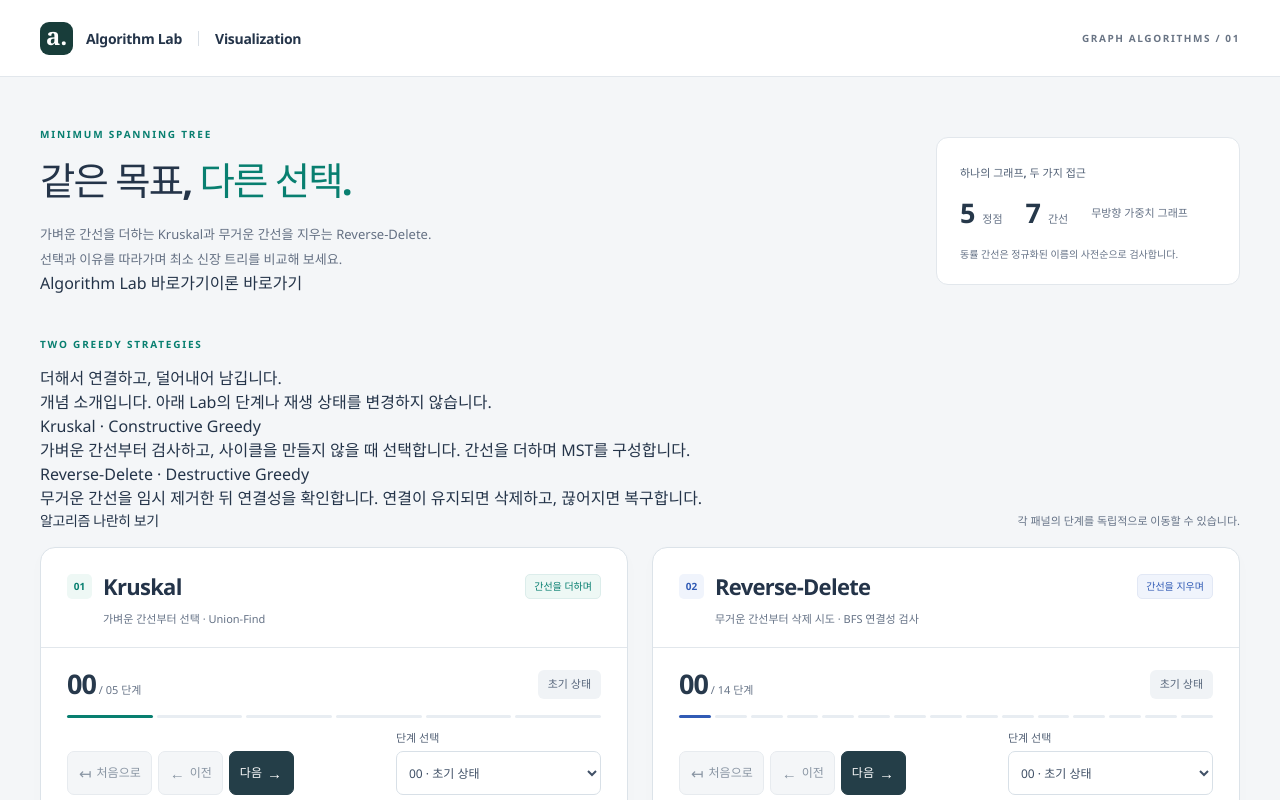
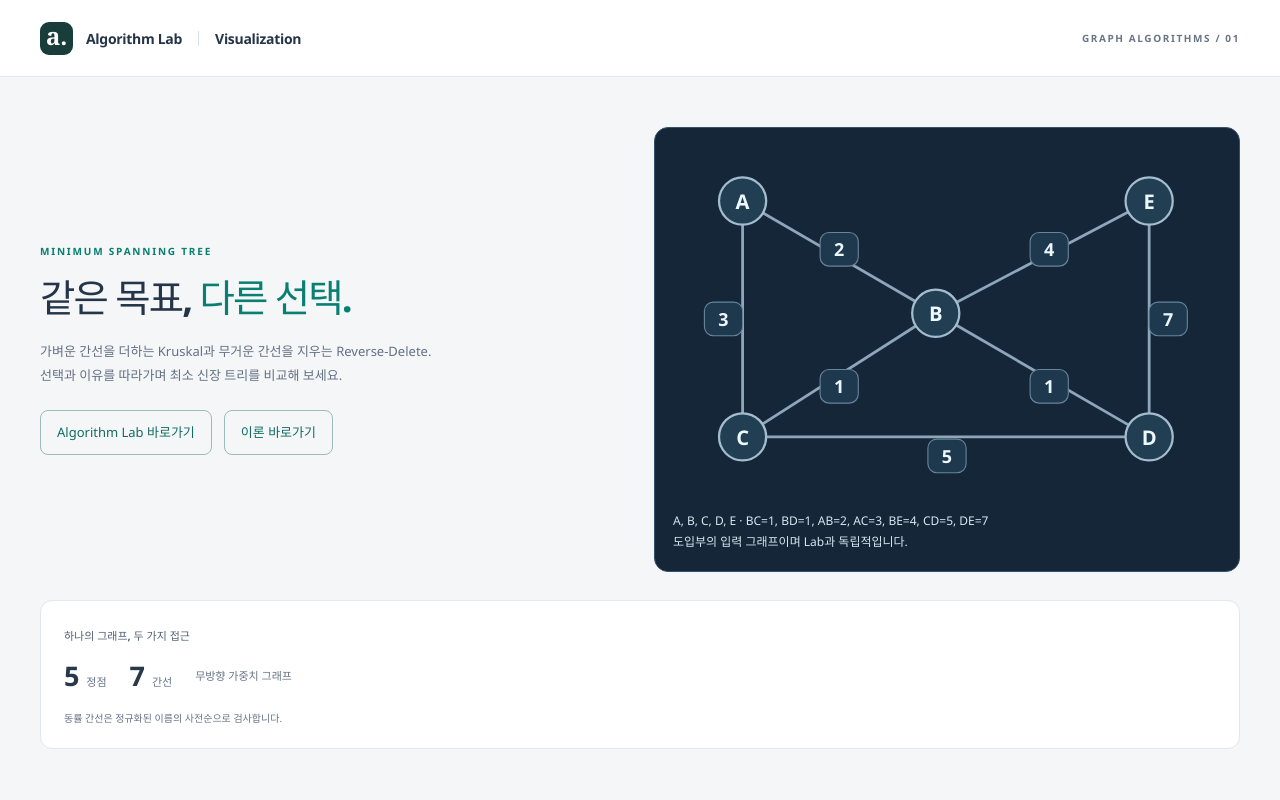
Before and after one commit to ilwoo-maker/Algorithm_Visualization, a React (Vite) app: page / in a window 1280 px wide. Shown: the top 800 px of the page. Built offline with nearby package versions, Linux system fonts and the light colour scheme.

Commit message:
feat: add isolated MST hero scroll and concept story

```diff
--- a/src/App.tsx
+++ b/src/App.tsx
@@ -14,7 +14,7 @@ export default function App() {
     <a className="skip-link" href="#comparison">비교 화면으로 건너뛰기</a>
     <header className="site-header"><div className="page-width header-inner"><div className="brand"><span className="brand-mark" aria-hidden="true">a.</span>Algorithm Lab<span className="brand-divider" />Visualization</div><span className="header-label">GRAPH ALGORITHMS / 01</span></div></header>
     <main className="page-width">
-      <MstHeroSection /><AlgorithmConceptSection /><AlgorithmLabSection runs={runs} /><TheorySection results={completedRuns} />
+      <MstHeroSection /><AlgorithmConceptSection runs={completedRuns} /><AlgorithmLabSection runs={runs} /><TheorySection results={completedRuns} />
       <footer className="page-footer"><span>Algorithm Visualization</span><p>간선의 색·선 모양·상태명을 함께 확인하세요. 단계별 가중치는 현재 활성 간선의 합입니다.</p></footer>
     </main>
   </>
--- /dev/null
+++ b/src/animation/useHeroScroll.ts
@@ -0,0 +1,26 @@
+import { useLayoutEffect } from 'react'
+import type { RefObject } from 'react'
+import { gsap } from 'gsap'
+import { ScrollTrigger } from 'gsap/ScrollTrigger'
+
+export function useHeroScroll(root: RefObject<HTMLElement | null>, figure: RefObject<HTMLElement | null>) {
+  useLayoutEffect(() => {
+    if (!window.matchMedia || !root.current || !figure.current) return
+    const desktop = window.matchMedia('(min-width: 1200px)')
+    const reduced = window.matchMedia('(prefers-reduced-motion: reduce)')
+    let context: gsap.Context | undefined
+    const update = () => {
+      context?.revert(); context = undefined
+      if (!desktop.matches || reduced.matches) return
+      gsap.registerPlugin(ScrollTrigger)
+      context = gsap.context(() => {
+        gsap.to(figure.current, { scale: 0.65, y: -48, ease: 'none', scrollTrigger: {
+          trigger: root.current!, start: 'top top', end: 'bottom top', scrub: 0.5, invalidateOnRefresh: true,
+        } })
+      }, root.current!)
+    }
+    update()
+    desktop.addEventListener('change', update); reduced.addEventListener('change', update)
+    return () => { desktop.removeEventListener('change', update); reduced.removeEventListener('change', update); context?.revert() }
+  }, [root, figure])
+}
--- a/src/components/AlgorithmConceptSection.tsx
+++ b/src/components/AlgorithmConceptSection.tsx
@@ -1,6 +1,12 @@
-export function AlgorithmConceptSection() {
+import type { MstRun } from '../algorithms/types'
+import { StoryGraph } from './StoryGraph'
+export function AlgorithmConceptSection({ runs }: { runs: readonly MstRun[] }) {
   return <section className="concept-section" aria-label="알고리즘 개념 비교">
     <p className="eyebrow">TWO GREEDY STRATEGIES</p><h2>더해서 연결하고, 덜어내어 남깁니다.</h2><p>개념 소개입니다. 아래 Lab의 단계나 재생 상태를 변경하지 않습니다.</p>
     <div className="concept-grid"><article><h3>Kruskal · Constructive Greedy</h3><p>가벼운 간선부터 검사하고, 사이클을 만들지 않을 때 선택합니다. 간선을 더하며 MST를 구성합니다.</p></article><article><h3>Reverse-Delete · Destructive Greedy</h3><p>무거운 간선을 임시 제거한 뒤 연결성을 확인합니다. 연결이 유지되면 삭제하고, 끊어지면 복구합니다.</p></article></div>
+    <div className="concept-grid">{runs.map(run => {
+      const example = run.snapshots.find(step => run.algorithm === 'kruskal' ? step.action === 'accept' : step.action === 'try-remove' && step.components.length > 1)
+      return example && <figure className="concept-graph" key={run.algorithm}><StoryGraph snapshot={example} /><figcaption><strong>{run.algorithm === 'kruskal' ? '선택의 예' : '임시 제거의 예'}</strong> · {example.what} {example.why} 현재 활성 합 {example.totalWeight}. 개념용 읽기 전용 예시입니다.</figcaption></figure>
+    })}</div>
   </section>
 }
--- a/src/components/MstHeroSection.tsx
+++ b/src/components/MstHeroSection.tsx
@@ -1,8 +1,15 @@
+import { useRef } from 'react'
+import { useHeroScroll } from '../animation/useHeroScroll'
+import { StoryGraph } from './StoryGraph'
+import { ASSIGNMENT_GRAPH } from '../algorithms/fixtures'
 export function MstHeroSection() {
-  return <section className="intro hero-section" aria-label="MST 도입">
+  const root = useRef<HTMLElement>(null), figure = useRef<HTMLElement>(null)
+  useHeroScroll(root, figure)
+  return <section ref={root} className="intro hero-section" aria-label="MST 도입">
     <div><p className="eyebrow">MINIMUM SPANNING TREE</p><h1>같은 목표, <span>다른 선택.</span></h1>
       <p className="intro-copy">가벼운 간선을 더하는 Kruskal과 무거운 간선을 지우는 Reverse-Delete.<br />선택과 이유를 따라가며 최소 신장 트리를 비교해 보세요.</p>
       <nav className="section-links" aria-label="페이지 탐색"><a href="#comparison">Algorithm Lab 바로가기</a><a href="#theory">이론 바로가기</a></nav>
-    </div><aside className="input-summary" aria-label="공통 입력 그래프"><span className="summary-kicker">하나의 그래프, 두 가지 접근</span><div className="summary-numbers"><span><strong>5</strong> 정점</span><span><strong>7</strong> 간선</span><span>무방향 가중치 그래프</span></div><p>동률 간선은 정규화된 이름의 사전순으로 검사합니다.</p></aside>
+    </div><figure ref={figure} className="hero-graph"><StoryGraph /><figcaption>{ASSIGNMENT_GRAPH.vertices.join(', ')} · {ASSIGNMENT_GRAPH.edges.map(edge => `${edge.source}${edge.target}=${edge.weight}`).join(', ')}<br />도입부의 입력 그래프이며 Lab과 독립적입니다.</figcaption></figure>
+    <aside className="input-summary" aria-label="공통 입력 그래프"><span className="summary-kicker">하나의 그래프, 두 가지 접근</span><div className="summary-numbers"><span><strong>5</strong> 정점</span><span><strong>7</strong> 간선</span><span>무방향 가중치 그래프</span></div><p>동률 간선은 정규화된 이름의 사전순으로 검사합니다.</p></aside>
   </section>
 }
--- /dev/null
+++ b/src/components/StoryGraph.tsx
@@ -0,0 +1,16 @@
+import { ASSIGNMENT_GRAPH } from '../algorithms/fixtures'
+import type { Snapshot } from '../algorithms/types'
+import { EDGE_STYLES, VERTEX_POSITIONS, VERTEX_STYLE, WEIGHT_POSITIONS } from './graphPresentation'
+
+/** Decorative graph; the adjacent text provides its accessible explanation. */
+export function StoryGraph({ snapshot }: { snapshot?: Snapshot }) {
+  return <svg viewBox="0 0 520 340" aria-hidden="true" className="story-graph">
+    {ASSIGNMENT_GRAPH.edges.map(edge => {
+      const name = edge.source + edge.target, start = VERTEX_POSITIONS[edge.source], end = VERTEX_POSITIONS[edge.target], label = WEIGHT_POSITIONS[name]
+      const style = EDGE_STYLES[snapshot?.edges.find(item => item.name === name)?.status ?? 'present']
+      return <g key={name}><line x1={start.x} y1={start.y} x2={end.x} y2={end.y} stroke={style.color} strokeWidth={style.width} strokeDasharray={style.dash} />
+        <rect x={label.x - 17} y={label.y - 15} width="34" height="30" rx="8" className="weight-badge" /><text x={label.x} y={label.y} textAnchor="middle" dominantBaseline="central" className="weight-text">{edge.weight}</text></g>
+    })}
+    {ASSIGNMENT_GRAPH.vertices.map(vertex => { const point = VERTEX_POSITIONS[vertex]; return <g key={vertex} className="story-vertex"><circle cx={point.x} cy={point.y} r="21" fill={VERTEX_STYLE.fill} stroke={VERTEX_STYLE.stroke} strokeWidth="2" /><text x={point.x} y={point.y} textAnchor="middle" dominantBaseline="central" fill={VERTEX_STYLE.label}>{vertex}</text></g> })}
+  </svg>
+}
--- a/src/index.css
+++ b/src/index.css
@@ -229,3 +229,21 @@ h1 span { color: var(--teal); }
 @media (prefers-reduced-motion: reduce) {
   .edge-effect, .edge-cut, .edge-streak, .edge-streak-glow, .light-head, .vertex-wave, .stage-flash { display: none; }
 }
+
+.section-links { display: flex; flex-wrap: wrap; gap: 12px; margin-top: 22px; }
+.section-links a { padding: 12px 16px; border: 1px solid #9fbab8; border-radius: 8px; color: #126c62; text-decoration: none; font-size: 13px; }
+.hero-section { display: grid; grid-template-columns: minmax(0, 1fr) minmax(0, 1fr); min-height: 76vh; gap: 28px; }
+.hero-section > .input-summary { grid-column: 1 / -1; width: auto; }
+.hero-graph, .concept-graph { min-width: 0; margin: 0; background: #142638; color: #d5e7f2; border-radius: 14px; border: 1px solid #36516a; }
+.hero-graph { transform-origin: center top; }
+.story-graph { width: 100%; display: block; max-height: 410px; }
+.story-vertex text { font-size: 18px; font-weight: 700; }
+.hero-graph figcaption, .concept-graph figcaption { padding: 0 18px 18px; font-size: 12px; line-height: 1.8; overflow-wrap: anywhere; }
+.concept-section, .lab-section, .theory-section { margin-block: 48px; scroll-margin-top: 24px; min-width: 0; }
+.concept-section h2, .theory-section > h2 { font-size: 27px; letter-spacing: -0.8px; }
+.concept-section > p, .concept-grid article p { font-size: 14px; line-height: 1.9; color: #536176; }
+.concept-grid { display: grid; grid-template-columns: repeat(2, minmax(0, 1fr)); gap: 24px; margin-block: 20px; }
+.concept-grid article { border-top: 2px solid #9fbab8; }
+.concept-grid h3 { font-size: 17px; }
+@media (max-width: 1199px) { .hero-section { grid-template-columns: 1fr; min-height: auto; } .hero-graph { max-width: 660px; width: 100%; justify-self: center; } }
+@media (max-width: 650px) { .concept-grid { grid-template-columns: 1fr; } .concept-section h2, .theory-section > h2 { font-size: 23px; } }
```
Also changed, not shown: 2 other files (tests, documents, lock files or other folders).
